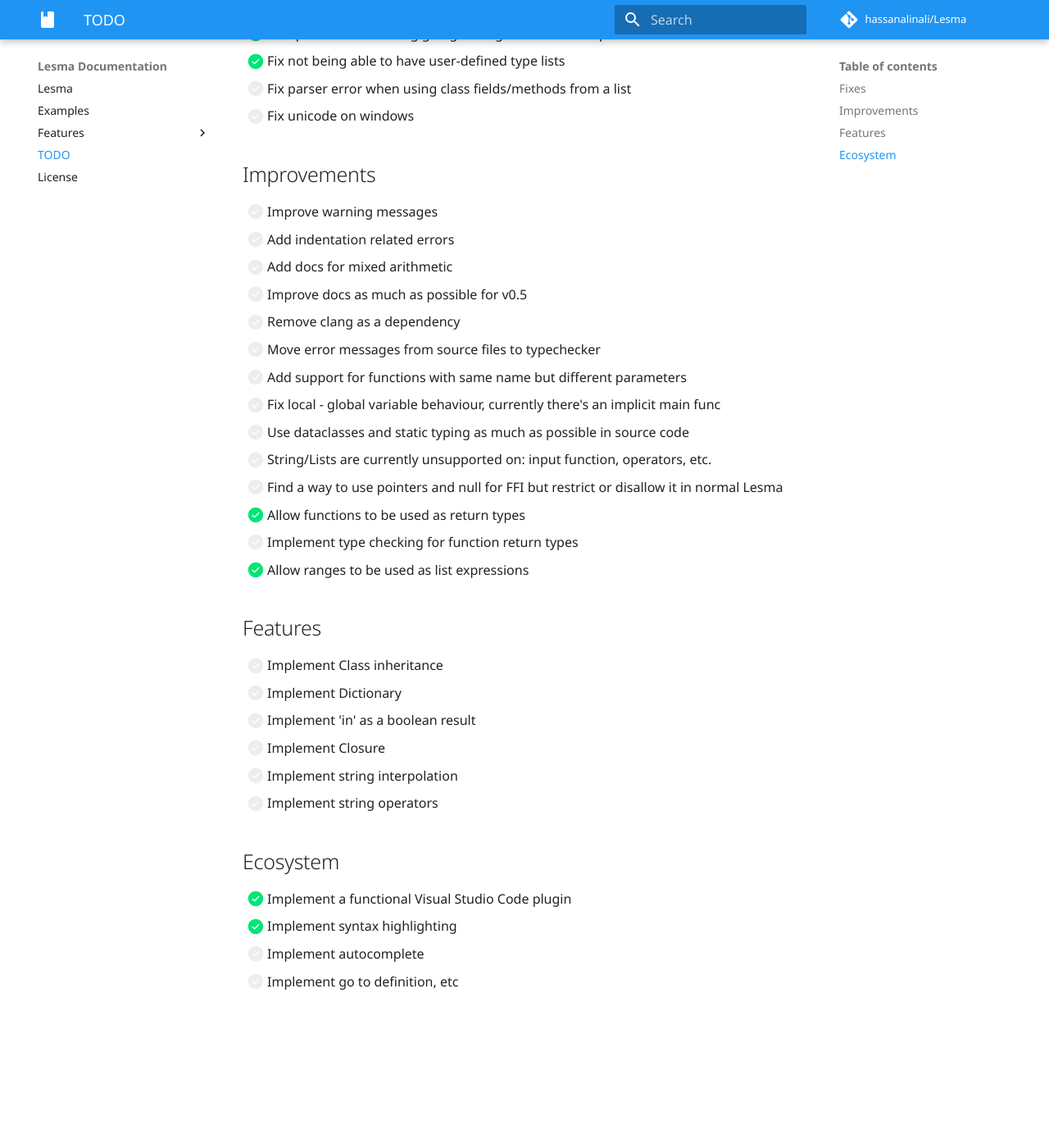
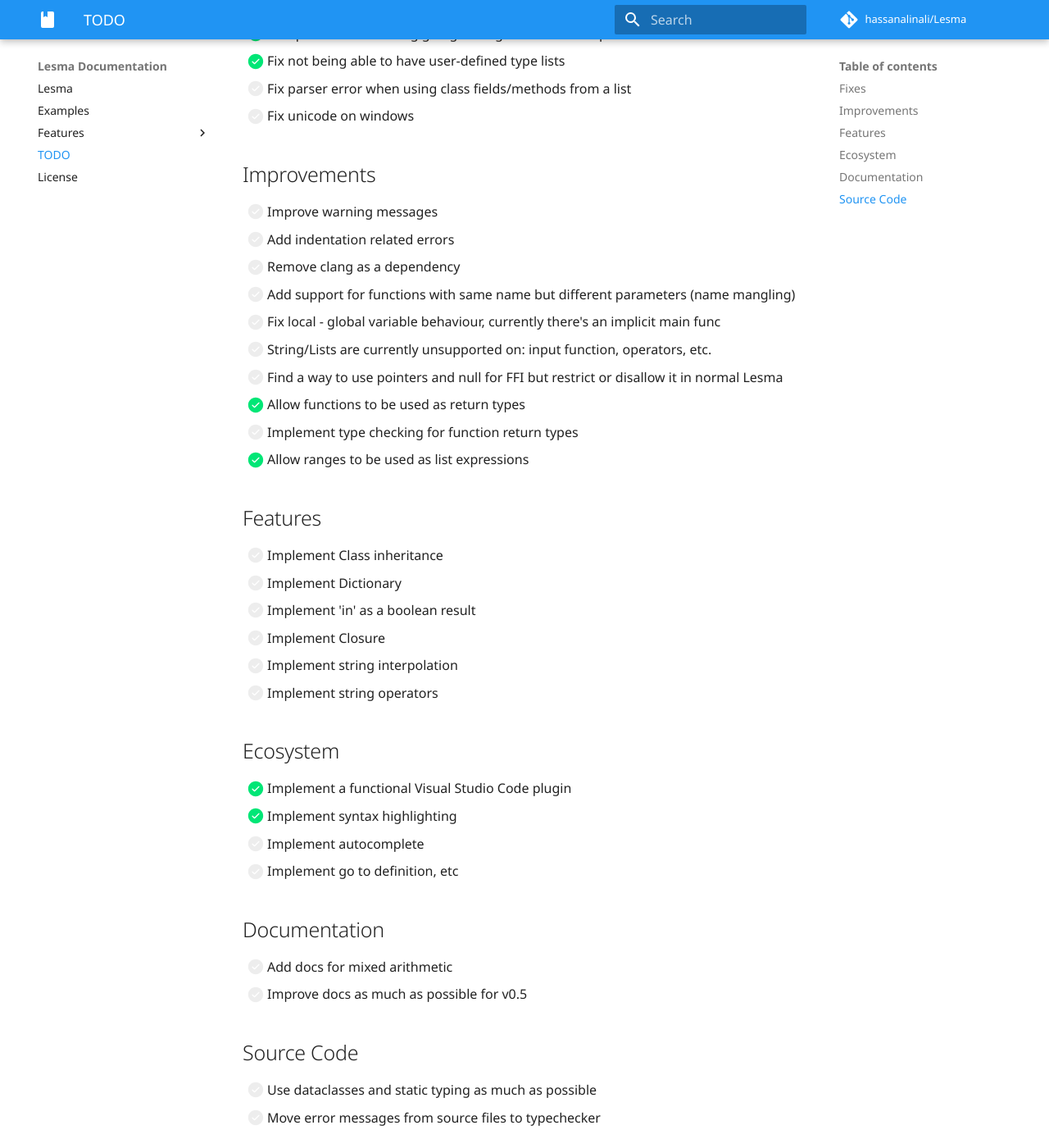
Before and after one commit to alinalihassan/pyLesma, an MkDocs documentation site: the page built from docs/TODO.md, in a window 1280 px wide and 1400 px high, scrolled down 202 px. Shown: the whole window at 82% size. Built offline with MkDocs 1.6.1 and Material for MkDocs 9.7.7, drawn with Linux system fonts in a browser that asks for light colours; comment, search, counter and statistics services are not loaded; before the commit the page ends 1436 px from its top, so only the background shows below that; part of the change alters nothing that is shown.

Commit message:
Updated TODO

```diff
--- a/docs/TODO.md
+++ b/docs/TODO.md
@@ -9,13 +9,9 @@
 ## Improvements
 - [ ] Improve warning messages
 - [ ] Add indentation related errors
-- [ ] Add docs for mixed arithmetic
-- [ ] Improve docs as much as possible for v0.5
 - [ ] Remove clang as a dependency
-- [ ] Move error messages from source files to typechecker
-- [ ] Add support for functions with same name but different parameters
+- [ ] Add support for functions with same name but different parameters (name mangling)
 - [ ] Fix local - global variable behaviour, currently there's an implicit main func
-- [ ] Use dataclasses and static typing as much as possible in source code
 - [ ] String/Lists are currently unsupported on: input function, operators, etc.
 - [ ] Find a way to use pointers and null for FFI but restrict or disallow it in normal Lesma
 - [x] Allow functions to be used as return types
@@ -35,3 +31,11 @@
 - [x] Implement syntax highlighting
 - [ ] Implement autocomplete
 - [ ] Implement go to definition, etc
+
+## Documentation
+- [ ] Add docs for mixed arithmetic
+- [ ] Improve docs as much as possible for v0.5
+
+## Source Code
+- [ ] Use dataclasses and static typing as much as possible
+- [ ] Move error messages from source files to typechecker
```
